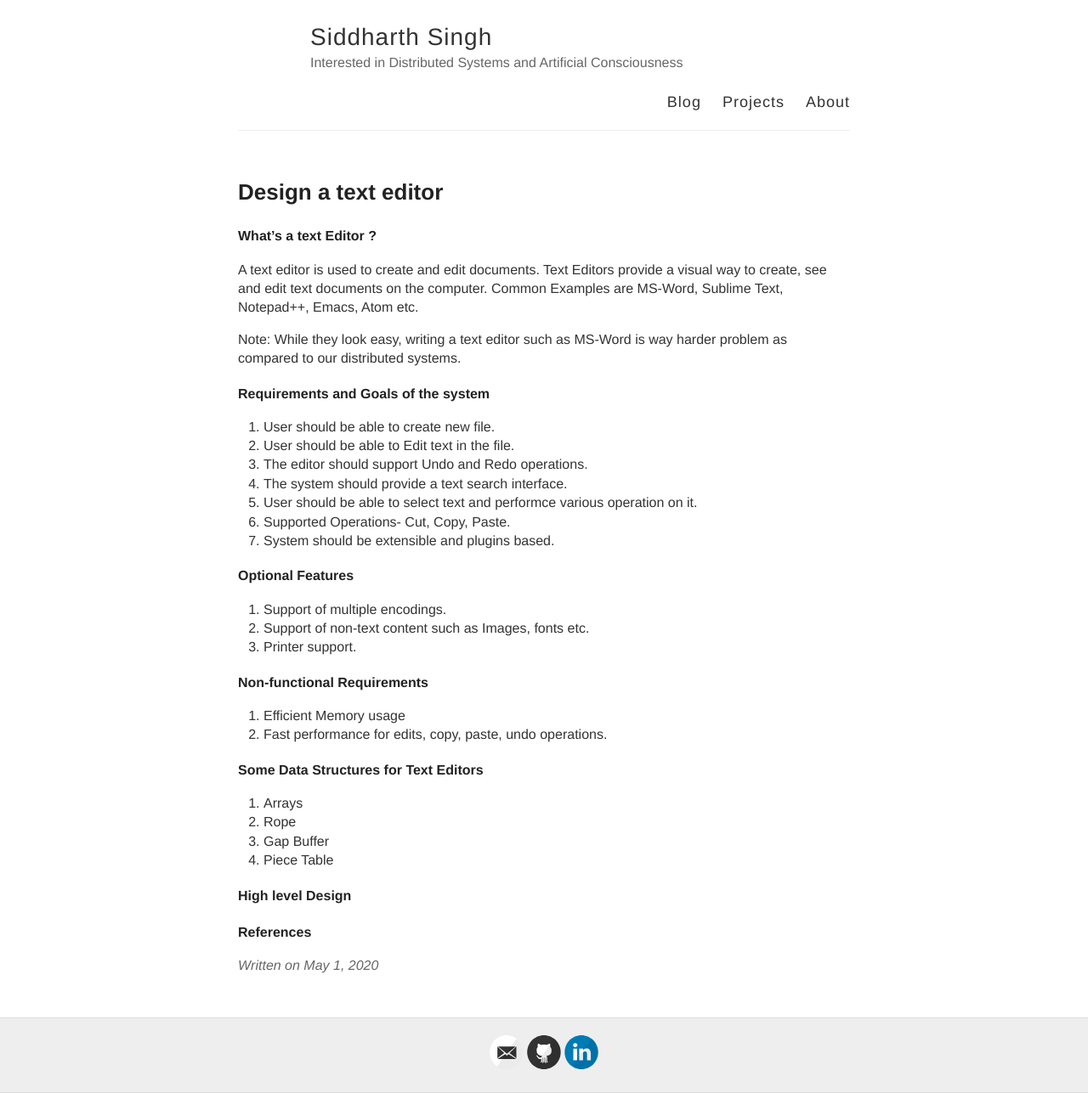
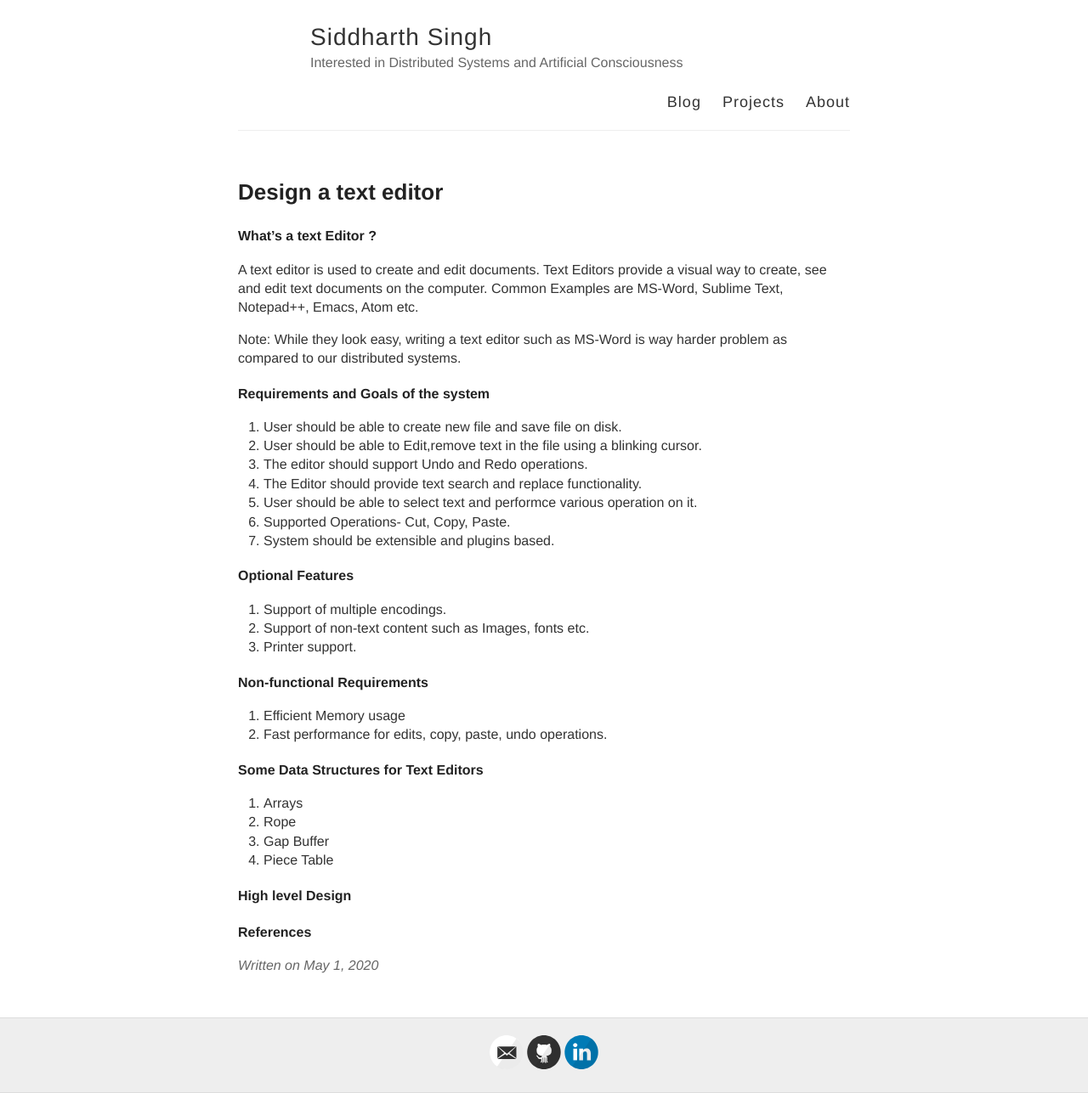
Before and after one commit to siddharthsingh89/siddharthsingh89.github.io, a Jekyll site: the page built from _posts/2020-04-31-text-editor.md, in a window 1280 px wide. Shown: the whole page at 85% size. Built offline with Jekyll 4.4.1, drawn with Linux system fonts in a browser that asks for light colours; comment, search, counter and statistics services are not loaded.

Commit message:
Update 2020-04-31-text-editor.md

```diff
--- a/_posts/2020-04-31-text-editor.md
+++ b/_posts/2020-04-31-text-editor.md
@@ -5,16 +5,15 @@ description : text editor, system dev, system design
 ---
 
 ##### What's a text Editor ?
-
 A text editor is used to create and edit documents. Text Editors provide a visual way to create, see and edit text documents on the computer. Common Examples are MS-Word, Sublime Text, Notepad++, Emacs, Atom etc.
 
 Note: While they look easy, writing a text editor such as MS-Word is way harder problem as compared to our distributed systems.
 
 ##### Requirements and Goals of the system
-1. User should be able to create new file.
-2. User should be able to Edit text in the file.
+1. User should be able to create new file and save file on disk.
+2. User should be able to Edit,remove text in the file using a blinking cursor.
 3. The editor should support Undo and Redo operations.
-4. The system should provide a text search interface.
+4. The Editor should provide text search and replace functionality.
 5. User should be able to select text and performce various operation on it.
 6. Supported Operations- Cut, Copy, Paste.
 7. System should be extensible and plugins based.
```
